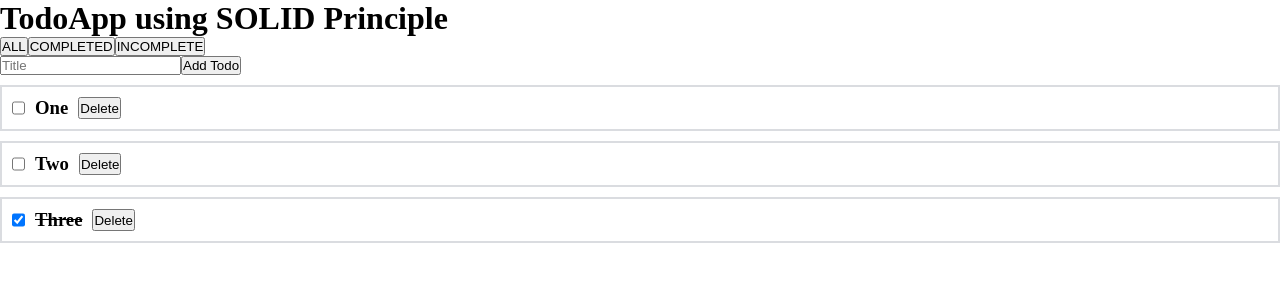
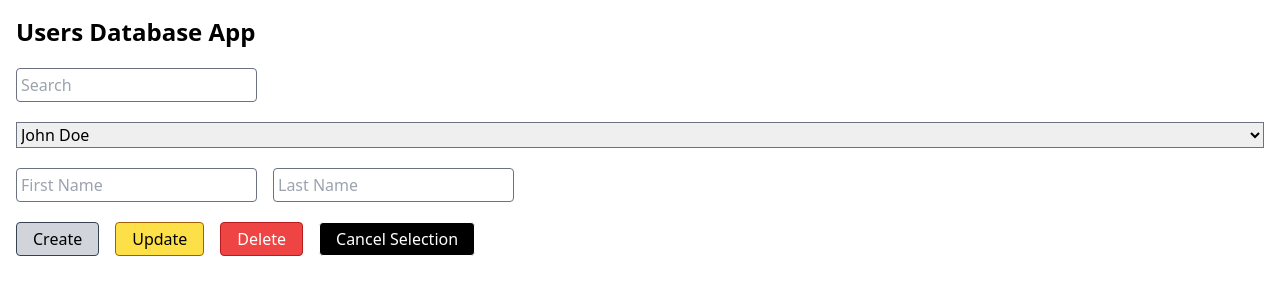
Before and after one commit to suyashpradhan/frontend-machine-coding, a React (Create React App) app: page / in a window 1280 px wide. Shown: the top 300 px of the page. Built offline with nearby package versions, Linux system fonts and the light colour scheme.

Commit message:
feat: adds user database app

```diff
--- a/package.json
+++ b/package.json
@@ -43,6 +43,7 @@
     ]
   },
   "devDependencies": {
-    "@types/uuid": "^10.0.0"
+    "@types/uuid": "^10.0.0",
+    "tailwindcss": "^3.4.14"
   }
 }
--- a/src/App.tsx
+++ b/src/App.tsx
@@ -1,84 +1,10 @@
 import React from 'react';
-import axios from 'axios';
-import {v4 as uuidv4} from 'uuid';
-import {TodoApp} from "./Todo/TodoApp";
-
-type Post = {
-    id: string,
-    title: string,
-    body: string,
-    userId: string
-}
+import {UsersDatabase} from "./components/UsersDatabase/UsersDatabase";
 
 function App() {
-    const [title, setTitle] = React.useState('');
-    const [description, setDescription] = React.useState('');
-    const [posts, setPosts] = React.useState<Post[]>([]);
-    const [loading, setLoading] = React.useState(false);
-    const [error, setError] = React.useState('');
-
-    const handleSubmit = async (e: React.FormEvent<HTMLFormElement>) => {
-        e.preventDefault();
-        setLoading(true);
-        try {
-            const response = await axios.post('https://jsonplaceholder.typicode.com/posts', {
-                    id: uuidv4(),
-                    title: title,
-                    body: description,
-                }
-            )
-            setPosts([...posts, response.data]);
-            setLoading(false);
-        } catch (e) {
-            setLoading(false);
-            setError("Failed to fetch posts.");
-            console.error(e);
-        }
-    }
-
-    const deletePostHandler = async (id?: string) => {
-        setLoading(true);
-        try {
-            const response = await axios.delete(`https://jsonplaceholder.typicode.com/posts/${id}`)
-            setPosts(posts.filter(post => post.id !== id));
-            setLoading(false);
-        } catch (error) {
-            setError("Failed to delete post.");
-        }
-    }
-
     return (
         <div className="App">
-            {/*<h1>Simple CRUD APP</h1>*/}
-            {/*<form onSubmit={handleSubmit}>*/}
-            {/*    <input type="text" value={title} placeholder="Title" name="title"*/}
-            {/*           onChange={(event) => setTitle(event.target.value)}/>*/}
-            {/*    <input type="text" value={description} placeholder="Description" name="description"*/}
-            {/*           onChange={(event) => setDescription(event.target.value)}/>*/}
-            {/*    <button type="submit" disabled={loading}>*/}
-            {/*        {loading ? 'Adding...' : 'Add Post'}*/}
-            {/*    </button>*/}
-            {/*</form>*/}
-
-            {/*{posts.length === 0 &&*/}
-            {/*    <div>*/}
-            {/*        <h2>Posts</h2>*/}
-            {/*        <p>No posts available.</p>*/}
-            {/*    </div>*/}
-            {/*}*/}
-            {/*<div>*/}
-            {/*    {posts.map((post: Post) => (*/}
-            {/*        <div key={post.id}>*/}
-            {/*            <h4>{post.title}</h4>*/}
-            {/*            <p>{post.body}</p>*/}
-            {/*            <button onClick={() => deletePostHandler(post?.id)}>Delete Post</button>*/}
-            {/*            <hr/>*/}
-            {/*        </div>*/}
-            {/*    ))}*/}
-            {/*</div>*/}
-
-            {/*{error && <p style={{color: 'red'}}>{error}</p>}*/}
-            <TodoApp/>
+            <UsersDatabase/>
         </div>
 
     )
--- /dev/null
+++ b/src/components/UsersDatabase/UsersDatabase.tsx
@@ -0,0 +1,129 @@
+import {ChangeEvent, useState} from "react";
+
+interface Users {
+    id: string;
+    firstName: string;
+    lastName: string;
+}
+
+const data = [{
+    id: "1",
+    firstName: "John",
+    lastName: "Doe"
+}, {
+    id: '2',
+    firstName: "Steve",
+    lastName: "Smith"
+}, {
+    id: '3',
+    firstName: "Martin",
+    lastName: "Joseph"
+}]
+
+export const UsersDatabase = () => {
+    const [selected, setSelected] = useState('');
+    const [firstName, setFirstName] = useState('');
+    const [lastName, setLastName] = useState('');
+    const [filter, setFilter] = useState('');
+    const [users, setUsers] = useState<Users[]>(data || [])
+
+    const filteredUsers = users.filter((user) => user.firstName.toLowerCase().includes(filter.toLowerCase()) || user.lastName.toLowerCase().includes(filter.toLowerCase()));
+
+    const handleSelect = (e: ChangeEvent<HTMLSelectElement>) => {
+        const newSelected = e.target.value
+        setSelected(newSelected)
+
+        const foundUser = users.find((user) => user.id === newSelected)
+        if (foundUser) {
+            setFirstName(foundUser.firstName)
+            setLastName(foundUser.lastName)
+        }
+    }
+
+    const createUserHandler = () => {
+        const newUser = {
+            id: Date.now().toString(),
+            firstName,
+            lastName
+        }
+        setUsers((prev) => prev.concat(newUser))
+        clearSelectionHandler()
+    }
+
+    const updateUserHandler = () => {
+        const newUsers = [...users];
+        const foundUser = newUsers.find(
+            ({id}) => selected === id,
+        );
+
+        if (foundUser) {
+            foundUser.firstName = firstName
+            foundUser.lastName = lastName
+            setUsers(newUsers)
+        }
+    }
+
+    const deleteUserHandler = () => {
+        const deleteUser = users.filter((user) => user.id !== selected)
+        setUsers(deleteUser)
+        clearSelectionHandler()
+    }
+
+    const clearSelectionHandler = () => {
+        setSelected('')
+        setFirstName('')
+        setLastName('')
+    }
+
+    return (
+        <>
+            <div className='max-xl m-4'>
+                <h1 className='text-2xl font-bold mb-4'>Users Database App</h1>
+                <form>
+                    {/* Search Input */}
+                    <input type="text" placeholder="Search" className="p-1 border border-gray-500 rounded my-1"
+                           value={filter}
+                           onChange={(e) => setFilter(e.target.value)}/>
+
+                    {/* Render list of users */}
+                    <div className="flex flex-col border my-4  border-gray-500">
+                        <select value={selected} onChange={handleSelect}>
+                            {filteredUsers.map((user) => (
+                                <option key={user.id} value={user.id} className="m-2 cursor-pointer">
+                                    {user.firstName} {user.lastName}
+                                </option>
+                            ))}
+                        </select>
+                    </div>
+
+                    {/* Form inputs */}
+                    <div className="flex gap-4">
+                        <input type="text" placeholder="First Name" value={firstName}
+                               onChange={(e) => setFirstName(e.target.value)}
+                               className="p-1 border border-gray-500 rounded my-1"/>
+                        <input type="text" placeholder="Last Name" value={lastName}
+                               onChange={(e) => setLastName(e.target.value)}
+                               className="p-1 border border-gray-500 rounded my-1"
+                        />
+                    </div>
+
+                    {/* Action buttons */}
+                    <div className="flex gap-4 mt-4">
+                        <button type="button" className="border border-gray-700 bg-gray-300 px-4 py-1 rounded"
+                                onClick={createUserHandler}>Create
+                        </button>
+                        <button type="button" className="border border-yellow-700 bg-yellow-300 px-4 rounded"
+                                onClick={updateUserHandler}>Update
+                        </button>
+                        <button type="button" className="border border-red-700 bg-red-500 text-white px-4 rounded"
+                                onClick={deleteUserHandler}>Delete
+                        </button>
+                        <button type="button" className="border border-white bg-black text-white px-4 rounded"
+                                onClick={clearSelectionHandler}>Cancel Selection
+                        </button>
+                    </div>
+                </form>
+            </div>
+        </>
+    )
+}
--- a/src/index.css
+++ b/src/index.css
@@ -1,5 +1,3 @@
-* {
-    margin: 0;
-    padding: 0;
-    box-sizing: border-box
-}
+@tailwind base;
+@tailwind components;
+@tailwind utilities;
--- /dev/null
+++ b/tailwind.config.js
@@ -0,0 +1,10 @@
+/** @type {import('tailwindcss').Config} */
+module.exports = {
+    content: [
+        "./src/**/*.{js,jsx,ts,tsx}",
+    ],
+    theme: {
+        extend: {},
+    },
+    plugins: [],
+}
```
Also changed, not shown: src/components/UsersDatabase/README.md (added), 1 other file (tests, documents, lock files or other folders).
